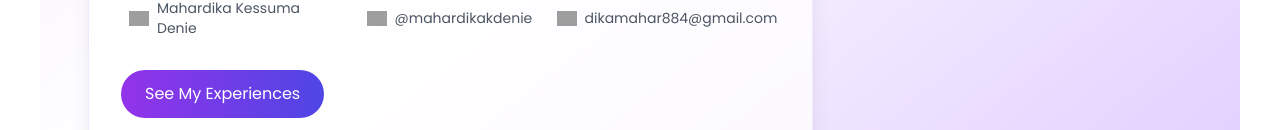
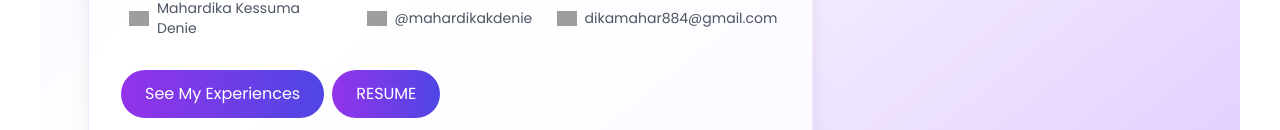
Before and after one commit to mahardikakdenie/resume, a Nuxt app: page / in a window 1280 px wide. Shown: the part 822-952 px from the top of the page. Built offline with nearby package versions, Linux system fonts and the light colour scheme; grey boxes are pictures that could not be loaded.

Commit message:
resume button

```diff
--- a/components/AboutMe.vue
+++ b/components/AboutMe.vue
@@ -134,12 +134,21 @@
 						</a>
 					</div>
 
+					<div class="flex gap-2">
 						<!-- Button -->
 						<nuxt-link
 							to="/experiences"
 							class="inline-block w-full md:w-auto text-center bg-gradient-to-r from-purple-600 to-indigo-600 text-white px-6 py-3 rounded-full hover:shadow-lg hover:from-purple-700 hover:to-indigo-700 transition-all duration-300 transform hover:-translate-y-1">
 							See My Experiences
 						</nuxt-link>
+						<!-- Button -->
+						<nuxt-link
+							to="/cv_mahardikakdenie.pdf"
+							target="_blank"
+							class="inline-block w-full md:w-auto text-center bg-gradient-to-r from-purple-600 to-indigo-600 text-white px-6 py-3 rounded-full hover:shadow-lg hover:from-purple-700 hover:to-indigo-700 transition-all duration-300 transform hover:-translate-y-1">
+							RESUME
+						</nuxt-link>
+					</div>
 				</div>
 			</div>
 
```
Also changed, not shown: 1 other file (tests, documents, lock files or other folders). Lines whose indentation alone changed are shown as unchanged.
